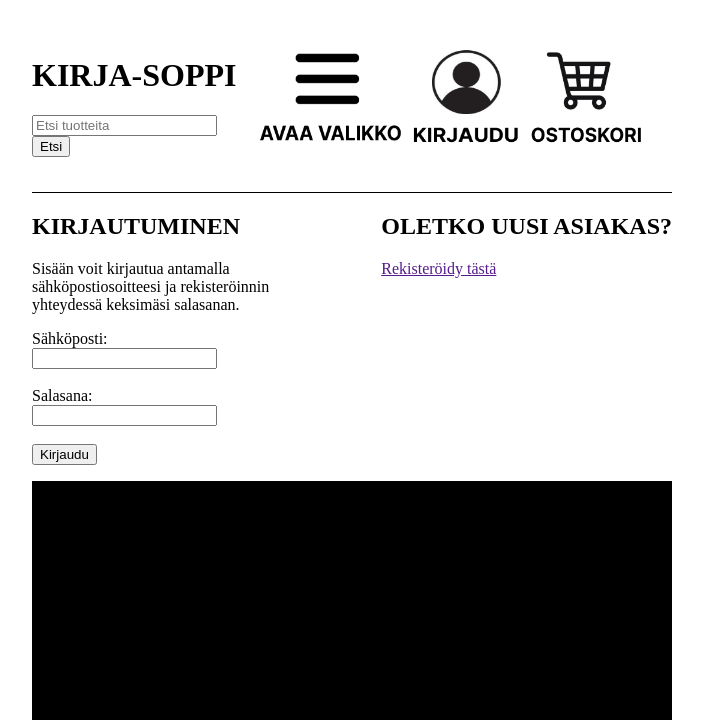
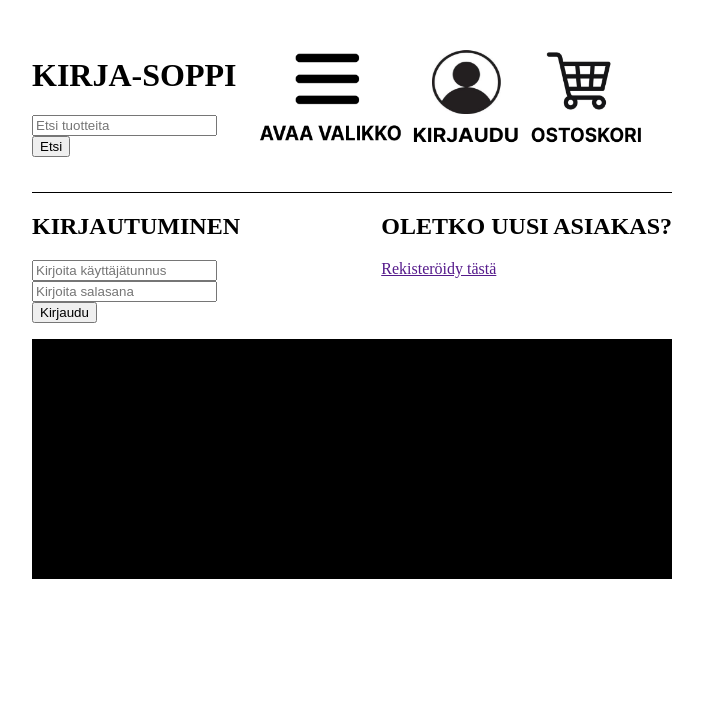
Before and after one commit to Kirjakauppias/ohjelmointi45ops, a PHP site: page /login.php in a window 1280 px wide. Shown: the top 720 px of the page, without its empty margins (288-991 px from the left). Run offline with PHP 8.4, Linux system fonts and the light colour scheme.

Commit message:
5.11.17:13

```diff
--- a/login.php
+++ b/login.php
@@ -1,15 +1,5 @@
 <?php
-    if ($_SERVER["REQUEST_METHOD"] == "POST") {
-        $email = $_POST['email'];
-        $password = $_POST['password'];
-
-        // Vaihda oikeat sähköposti ja salasana tarpeen mukaan
-        if ($email === 'metarktis@gmail.com' && $password === 'salasana123') {
-            echo 'Kirjautuminen onnistui!';
-        } else {
-            echo 'Virheellinen sähköposti tai salasana.';
-        }
-    }
+   session_start();
 ?>
 
 <html lang="en">
@@ -20,6 +10,13 @@
     <link rel="stylesheet" href="styles/style.css">
 </head>
 <body>
+    <?php
+    //Tarkistetaan, onko käyttäjä jo kirjautunut
+    if(isset($_SESSION["username"])) {
+        //Siirretään käyttäjä memberArea-sivulle
+        header("Location: memberArea.php");
+    }
+    ?>
     <header>
         <!--BANNERI & SEARCH-->
         <div class="banner-search-container">
@@ -53,23 +50,28 @@
         <!--KIRJAUTUMISLOMAKE-->
         <div class="login-container">
             <h2>KIRJAUTUMINEN</h2>
-            <p>Sisään voit kirjautua antamalla<br>
-            sähköpostiosoitteesi ja rekisteröinnin<br>
-            yhteydessä keksimäsi salasanan.</p>
 
-            <form action="login.php" method="post"> <!--POST vai GET-->
-                <div class="email">
-                    <label for="email">Sähköposti:</label><br>
-                    <input type="email" id="email" name="email" required><br><br>
+            <form action="checkLogin.php" method="post">
+                <div class="username">
+                    <input type="text" name="username" placeholder="Kirjoita käyttäjätunnus">
                 </div>
                 <div class="password">
-                    <label for="password">Salasana:</label><br>
-                    <input type="password" id="password" name="password" required><br><br>
+                    <input type="password" name="password" placeholder="Kirjoita salasana">
                 </div>
                 <div class="submit">
                     <input type="submit" value="Kirjaudu">
                 </div>
             </form>
+            <div class="login-error">
+                <?php
+                // Kirjoitetaan virhe ilmoitus, jos kirjautumisessa oli virhe
+                if(isset($_GET["error"])) {  // Tarkistetaan onko avain (muuttuja) olemassa, ennen kuin sitä käytetään.
+                    if($_GET["error"] == "login") { // Saadaan virhe, jos "error"-avain ei ole olemassa
+                        echo "<p>Käyttäjätunnus ja salasana eivät täsmää!</p>";
+                    }
+                }
+                ?>
+            </div>
         </div>
 
         <!--REKISTERÖINTI-OHJEISTUS-->
--- a/styles/style.css
+++ b/styles/style.css
@@ -122,7 +122,7 @@ footer {
 .login-container {
 
 }
-.email {
+.username {
 
 }
 
@@ -134,6 +134,10 @@ footer {
 
 }
 
+.login-error {
+
+}
+
 .register-container {
 
 }
```
Also changed, not shown: checkLogin.php (added, +20 -0 lines), memberArea.php (added).
